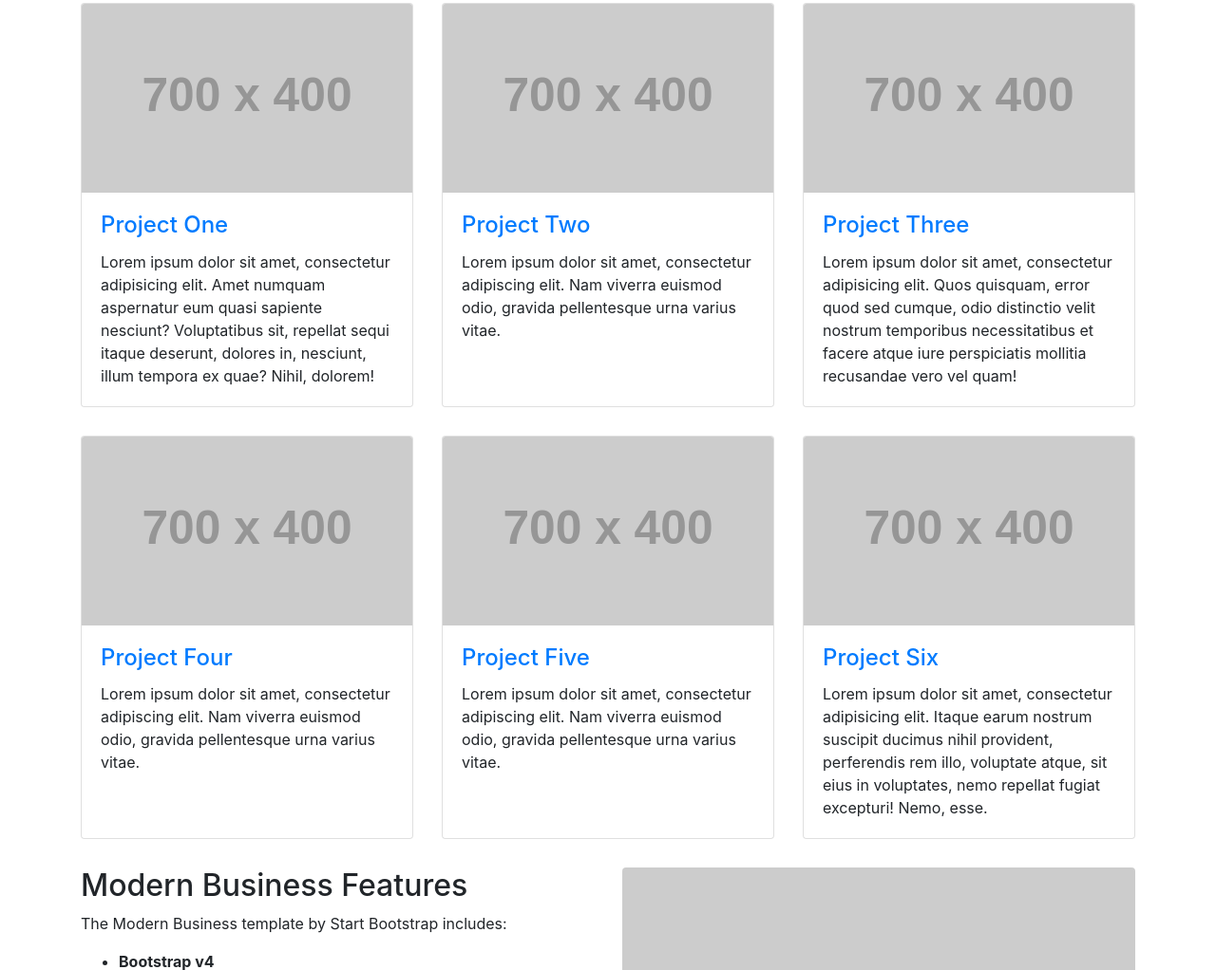
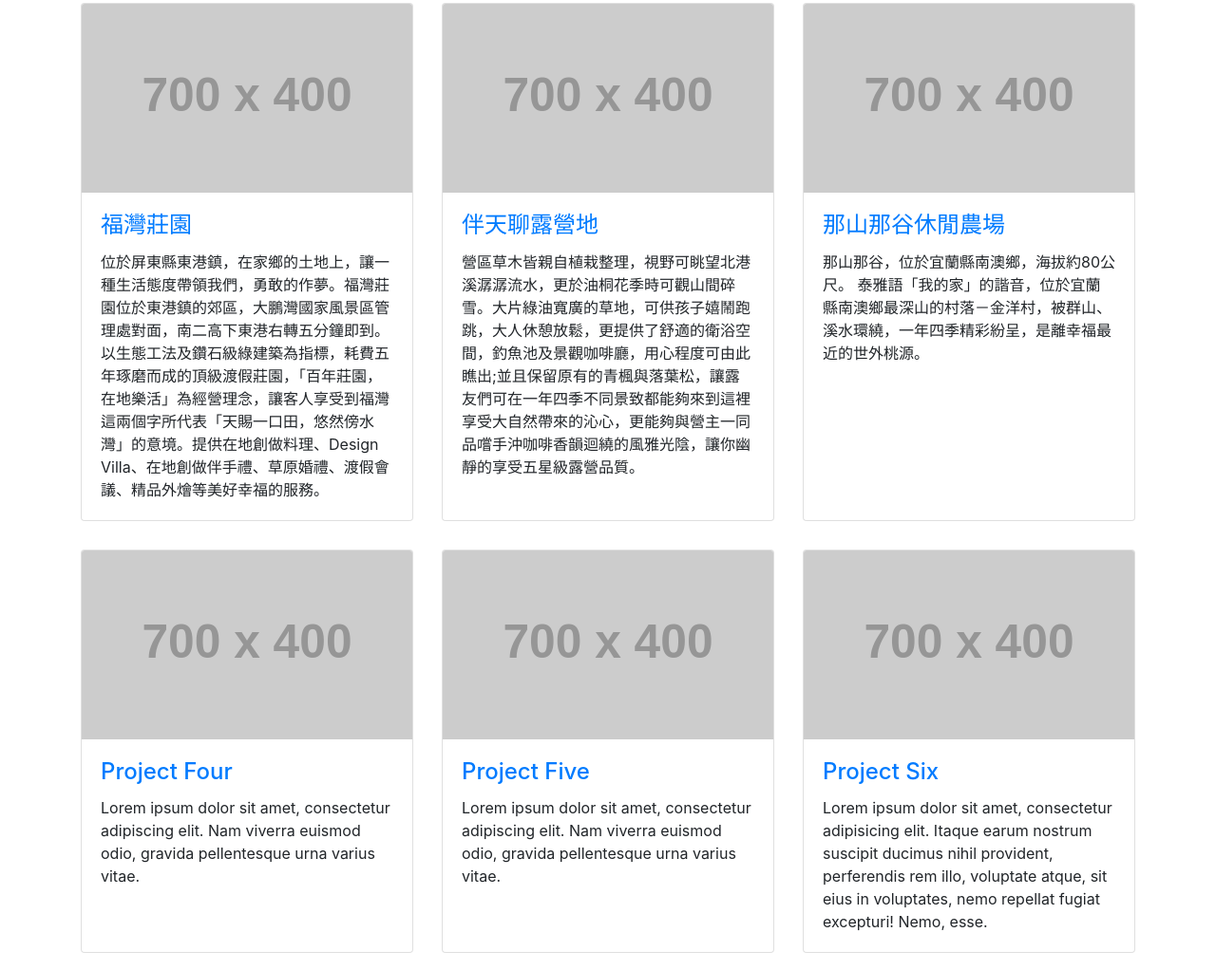
Before and after one commit to laravel-dojo/bootstrap01, a website: page index.html in a window 1280 px wide. Shown: the part 1066-2088 px from the top of the page at 95% size. Drawn offline with Linux system fonts and the light colour scheme; placeholder pictures from the web are drawn by us.

```diff
--- a/index.html
+++ b/index.html
@@ -170,9 +170,9 @@
             <a href="#"><img class="card-img-top" src="http://placehold.it/700x400" alt=""></a>
             <div class="card-body">
               <h4 class="card-title">
-                <a href="#">Project One</a>
+                <a href="#">福灣莊園</a>
               </h4>
-              <p class="card-text">Lorem ipsum dolor sit amet, consectetur adipisicing elit. Amet numquam aspernatur eum quasi sapiente nesciunt? Voluptatibus sit, repellat sequi itaque deserunt, dolores in, nesciunt, illum tempora ex quae? Nihil, dolorem!</p>
+              <p class="card-text">位於屏東縣東港鎮，在家鄉的土地上，讓一種生活態度帶領我們，勇敢的作夢。福灣莊園位於東港鎮的郊區，大鵬灣國家風景區管理處對面，南二高下東港右轉五分鐘即到。以生態工法及鑽石級綠建築為指標，耗費五年琢磨而成的頂級渡假莊園，「百年莊園，在地樂活」為經營理念，讓客人享受到福灣這兩個字所代表「天賜一口田，悠然傍水灣」的意境。提供在地創做料理、Design Villa、在地創做伴手禮、草原婚禮、渡假會議、精品外燴等美好幸福的服務。</p>
             </div>
           </div>
         </div>
@@ -181,9 +181,9 @@
             <a href="#"><img class="card-img-top" src="http://placehold.it/700x400" alt=""></a>
             <div class="card-body">
               <h4 class="card-title">
-                <a href="#">Project Two</a>
+                <a href="#">伴天聊露營地</a>
               </h4>
-              <p class="card-text">Lorem ipsum dolor sit amet, consectetur adipiscing elit. Nam viverra euismod odio, gravida pellentesque urna varius vitae.</p>
+              <p class="card-text">營區草木皆親自植栽整理，視野可眺望北港溪潺潺流水，更於油桐花季時可觀山間碎雪。大片綠油寬廣的草地，可供孩子嬉鬧跑跳，大人休憩放鬆，更提供了舒適的衛浴空間，釣魚池及景觀咖啡廳，用心程度可由此瞧出;並且保留原有的青楓與落葉松，讓露友們可在一年四季不同景致都能夠來到這裡享受大自然帶來的沁心，更能夠與營主一同品嚐手沖咖啡香韻迴繞的風雅光陰，讓你幽靜的享受五星級露營品質。</p>
             </div>
           </div>
         </div>
@@ -192,9 +192,10 @@
             <a href="#"><img class="card-img-top" src="http://placehold.it/700x400" alt=""></a>
             <div class="card-body">
               <h4 class="card-title">
-                <a href="#">Project Three</a>
+                <a href="#">那山那谷休閒農場</a>
               </h4>
-              <p class="card-text">Lorem ipsum dolor sit amet, consectetur adipisicing elit. Quos quisquam, error quod sed cumque, odio distinctio velit nostrum temporibus necessitatibus et facere atque iure perspiciatis mollitia recusandae vero vel quam!</p>
+              <p class="card-text">那山那谷，位於宜蘭縣南澳鄉，海拔約80公尺。
+                泰雅語「我的家」的諧音，位於宜蘭縣南澳鄉最深山的村落－金洋村，被群山、溪水環繞，一年四季精彩紛呈，是離幸福最近的世外桃源。</p>
             </div>
           </div>
         </div>
```
